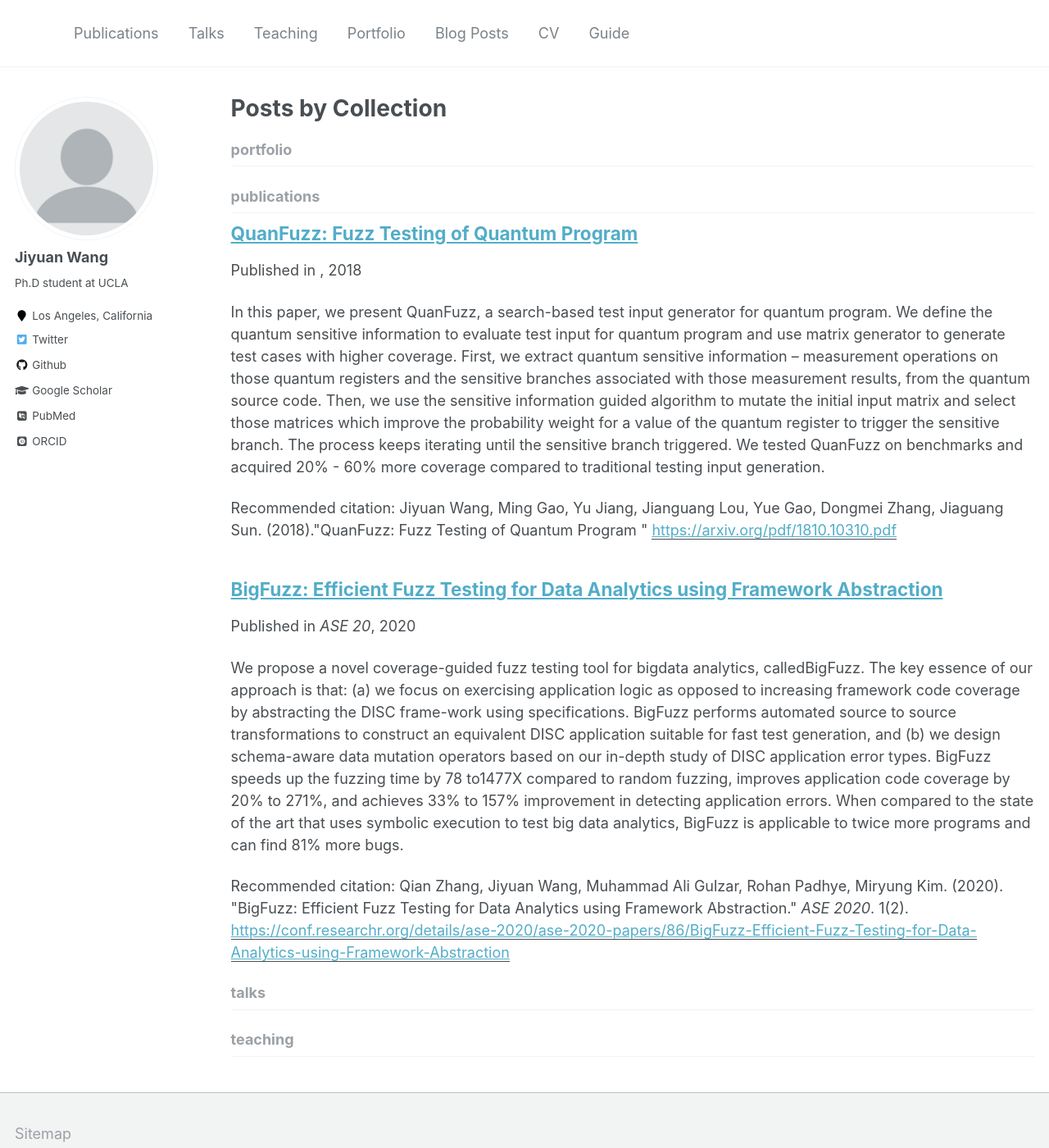
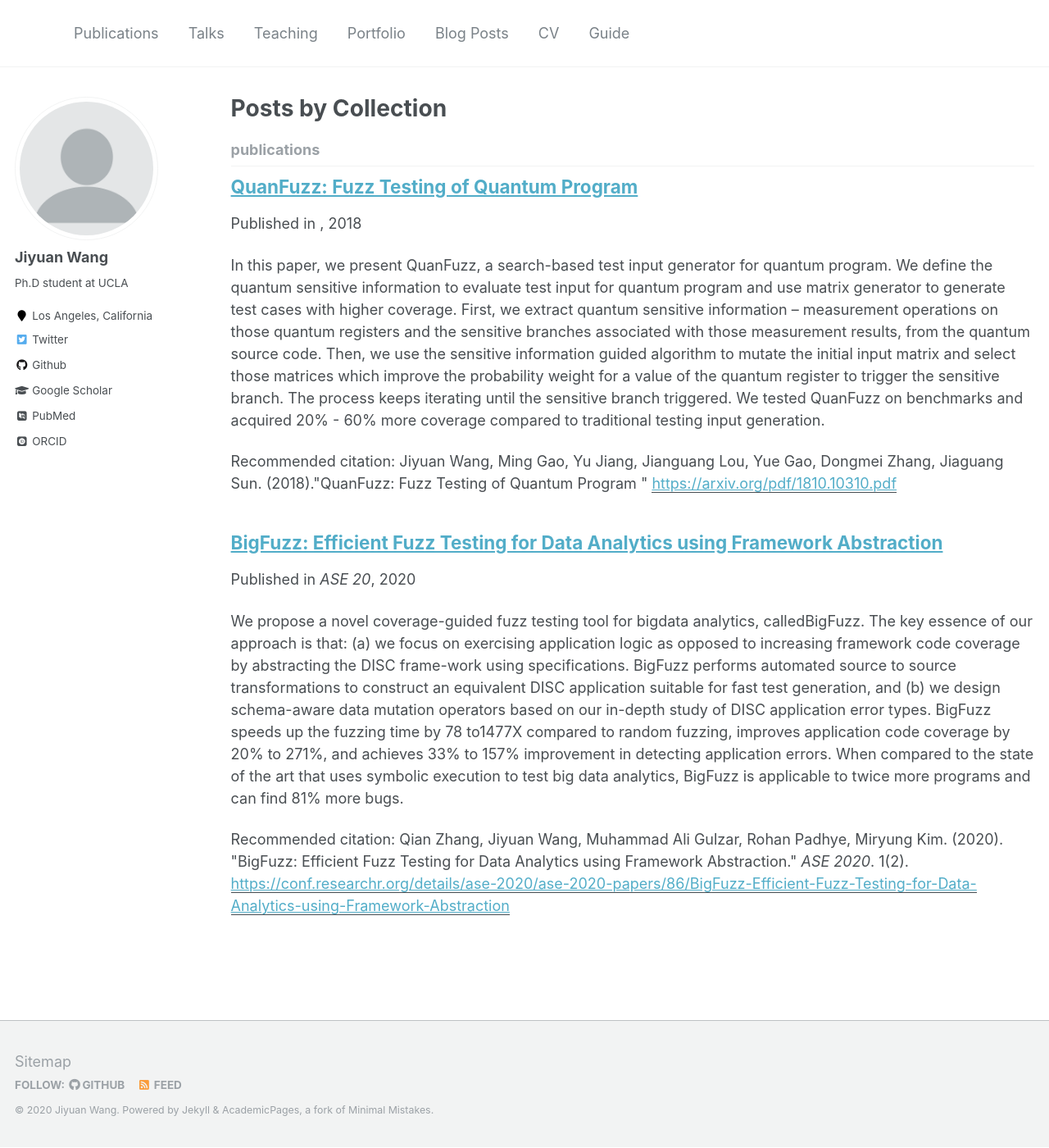
Before and after one commit to wjy99-c/wjy99-c.github.io, a Jekyll site: the page built from _pages/collection-archive.html, in a window 1280 px wide and 1400 px high. Shown: the whole window at 82% size. Built offline with Jekyll 4.4.1, drawn with Linux system fonts in a browser that asks for light colours; some web fonts are replaced; some of the changed lines change nothing that is shown.

Commit message:
change head

```diff
--- a/_config.yml
+++ b/_config.yml
@@ -175,33 +175,13 @@
 
 # Collections
 collections:
-  teaching:
-    output: true
-    permalink: /:collection/:path/
   publications:
-    output: true
-    permalink: /:collection/:path/
-  portfolio:
-    output: true
-    permalink: /:collection/:path/
-  talks:
     output: true
     permalink: /:collection/:path/
 
 
 # Defaults
 defaults:
-  # _posts
-  - scope:
-      path: ""
-      type: posts
-    values:
-      layout: single
-      author_profile: true
-      read_time: true
-      comments: true
-      share: true
-      related: true
   # _pages
   - scope:
       path: ""
@@ -209,15 +189,6 @@
     values:
       layout: single
       author_profile: true
-  # _teaching
-  - scope:
-      path: ""
-      type: teaching
-    values:
-      layout: single
-      author_profile: true
-      share: true
-      comments: true
   # _publications
   - scope:
       path: ""
@@ -227,23 +198,7 @@
       author_profile: true
       share: true
       comments: true
-  # _portfolio
-  - scope:
-      path: ""
-      type: portfolio
-    values:
-      layout: single
-      author_profile: true
-      share: true
-      comment: true
-  # _talks
-  - scope:
-      path: ""
-      type: talks
-    values:
-      layout: talk
-      author_profile: true
-      share: true
+
 
 # Sass/SCSS
 sass:
```
